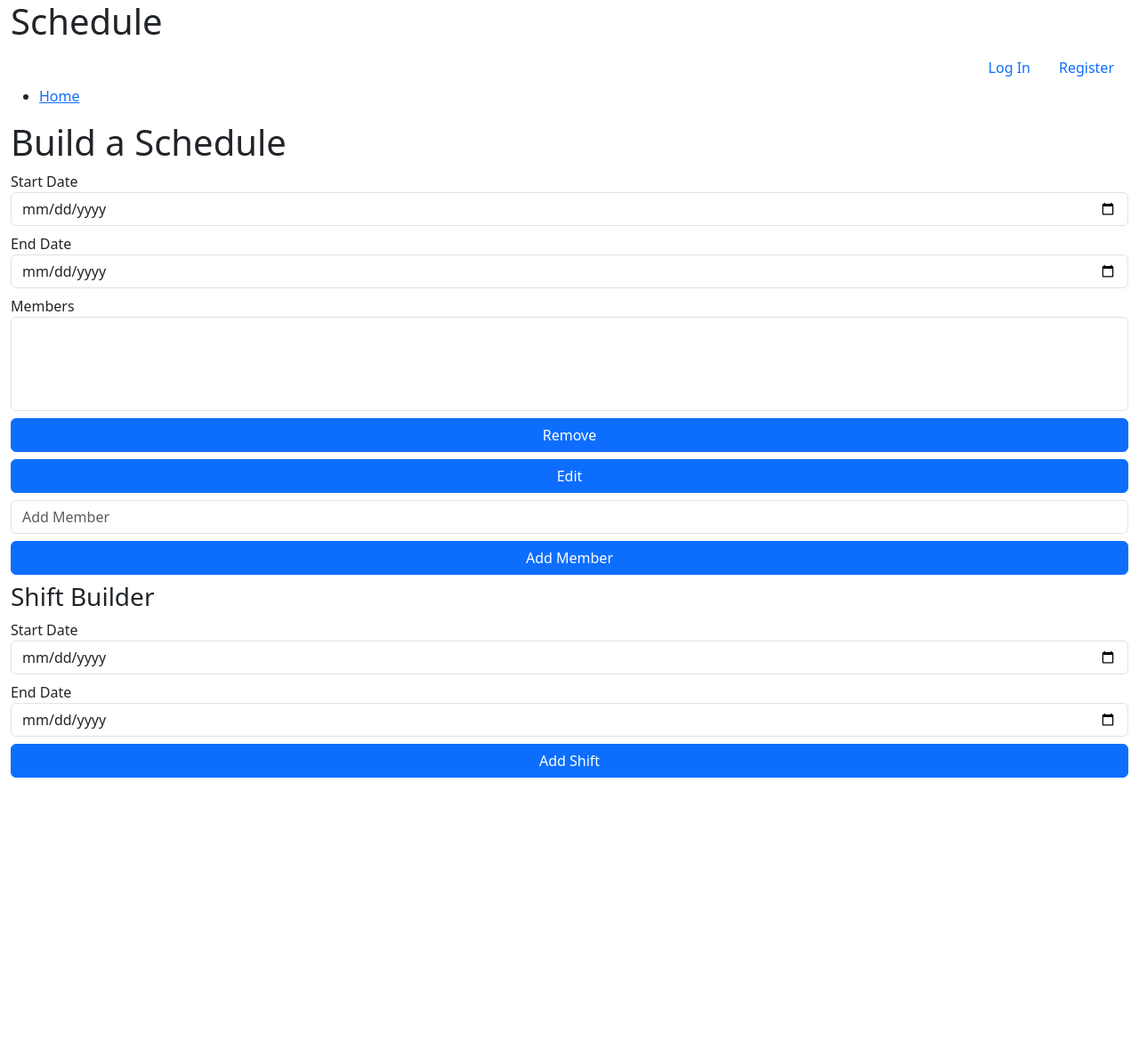
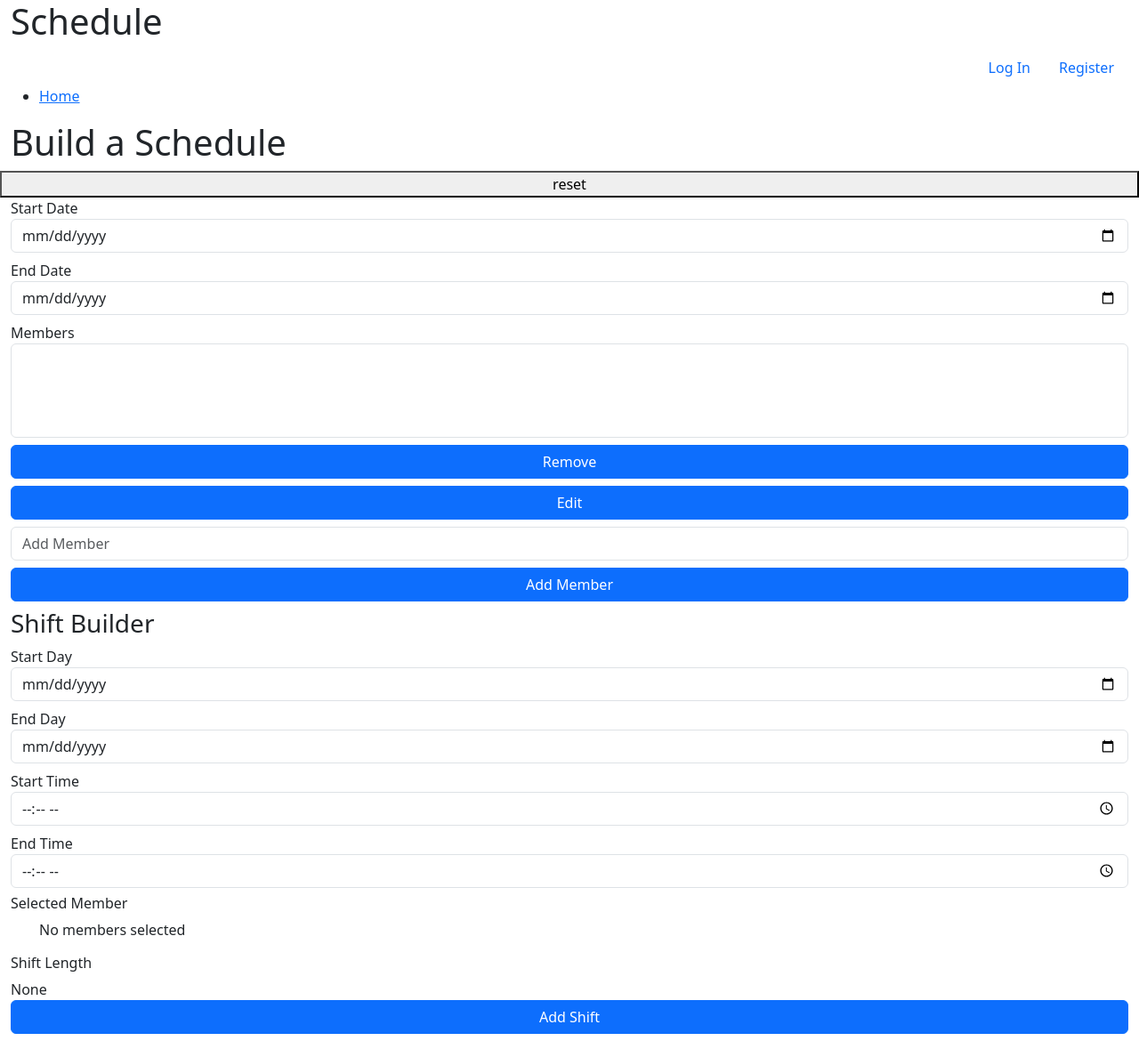
Before and after one commit to chris-calmatlas/schedules, a Django app: page / in a window 1280 px wide. Shown: the whole page at 89% size. Before the commit the page ends 874 px from the top, so only its background shows below. Run offline with Django 5.2, Linux system fonts and the light colour scheme; lists and menus that the app fills with data are empty.

Commit message:
Shift builder inputs. Date and time validation. Shift length calculator

```diff
--- a/project5/schedule/static/scripts/schedule.js
+++ b/project5/schedule/static/scripts/schedule.js
@@ -107,30 +107,81 @@ function buildScheduleContainer(startDateObject, endDateObject) {
     separateNodesIntoRows(document.querySelectorAll(".shiftContainer"))
 }
 
-function validateDateBoundaries(startInput, endInput) {
-    // end value exists
-    if(endInput.valueAsDate){
-        // start value also exists
-        if(startInput.valueAsDate){
-            // Validate and correct
+function normalizeDateInputs(startInput, endInput) {
+    const results = {
+        "Start and End": () => {
             if(endInput.valueAsDate < startInput.valueAsDate){
                 endInput.valueAsDate = startInput.valueAsDate
-                resetMessage(startInput).innerHTML = "Start must be before end"
             }
             return {
                 "startDate": startInput.valueAsDate,
                 "endDate": endInput.valueAsDate
             }
+        },
+
+        "Start Only": () => {
+            endInput.valueAsDate = startInput.valueAsDate
+            return {
+                "startDate": startInput.valueAsDate,
+                "endDate": endInput.valueAsDate
+            }
+        },
+
+        "End Only": () => {
+            const now = new Date()
+            if(endInput.valueAsDate > now){
+                startInput.valueAsDate = now
+            } else {
+                startInput.valueAsDate = endInput.valueAsDate
+            }
+
+            return {
+                "startDate": startInput.valueAsDate,
+                "endDate": endInput.valueAsDate
+            }
+        },
+
+        "No Dates": () => {
+            return
         }
-    } else {
-        // since we return early with a start value, we know there is no start value
-        resetMessage(startInput).innerHTML = "Select a start and end time"
     }
+
+    const boundaryCheck = utils.checkDateBoundaries(startInput.valueAsDate, endInput.valueAsDate)
+    return results[boundaryCheck]()
 }
 
-function datePicker() {
-    // functions
+function normalizeTimeInputs(startInput, endInput) {
+    const results = {
+        "Start and End": () => {
+            return {
+                "startTime": new Date(startInput.valueAsNumber),
+                "endTime": new Date(endInput.valueAsNumber)
+            }
+        },
 
+        "Start Only": () => {
+            // Add an hour
+            endInput.valueAsNumber = startInput.valueAsNumber + 3600000
+            return {
+                "startTime": new Date(startInput.valueAsNumber),
+                "endTime": new Date(endInput.valueAsNumber)
+            }
+        },
+
+        "End Only": () => {
+            return
+        },
+
+        "No Dates": () => {
+            return
+        }
+    }
+
+    const boundaryCheck = utils.checkDateBoundaries(new Date(startInput.valueAsNumber), new Date(endInput.valueAsNumber))
+    return results[boundaryCheck]()
+}
+
+function scheduleDatePicker() {
     // Get date inputs
     const dateInputs = {
         "start": document.querySelector(".scheduleStart"),
@@ -140,7 +191,7 @@ function datePicker() {
     // listeners
     Object.values(dateInputs).forEach(value => {
         value.addEventListener("change", () => {
-            const scheduleBoundaries = validateDateBoundaries(dateInputs.start, dateInputs.end)
+            const scheduleBoundaries = normalizeDateInputs(dateInputs.start, dateInputs.end)
             if(scheduleBoundaries){
                 utils.saveLocalJson("scheduleBoundaries", scheduleBoundaries)
                 buildScheduleContainer(scheduleBoundaries.startDate, scheduleBoundaries.endDate)
@@ -153,7 +204,7 @@ function datePicker() {
     if(restoredBoundaries){
         dateInputs.start.valueAsDate = new Date(restoredBoundaries.startDate)
         dateInputs.end.valueAsDate = new Date(restoredBoundaries.endDate)
-        const scheduleBoundaries = validateDateBoundaries(dateInputs.start, dateInputs.end)
+        const scheduleBoundaries = normalizeDateInputs(dateInputs.start, dateInputs.end)
         if(scheduleBoundaries){
             buildScheduleContainer(scheduleBoundaries.startDate, scheduleBoundaries.endDate)
         }
@@ -161,8 +212,6 @@ function datePicker() {
 }
 
 function memberManager(){
-    // functions
-
     // clean memberInput
     function cleanMemberInput(str){
         return str.trim().replace(/[^a-zA-Z0-9 \-_]/g, "")
@@ -306,6 +355,21 @@ function memberManager(){
     }
 
     // listeners
+    document.querySelector(".memberList").addEventListener("change", event => {
+        const shiftBuilderInfo = document.querySelector(".shiftBuilder .selectedMembers")
+        if(event.target.selectedOptions.length != 0){
+            const selectedOptions = Array.from(event.target.selectedOptions)
+            shiftBuilderInfo.innerHTML = ""
+            selectedOptions.forEach(option => {
+                const li = document.createElement("li")
+                li.innerHTML = option.innerHTML
+                shiftBuilderInfo.appendChild(li)
+            })
+        } else {
+            shiftBuilderInfo.innerHTML = "No members selected"
+        }
+    })
+
     document.querySelector(".memberAddButton").addEventListener("click", event => {
         event.preventDefault()
         addMemberFromInputNode(document.querySelector(".memberAddInput"))
@@ -369,37 +433,74 @@ function shiftBuilder(){
         })
     }
 
-    function validateShiftBoundaryInputs(startInput, endInput){
+    function validateShiftBoundaryInputs(dayInputs, timeInputs){
+        // Set shift days before checking times.
+        const dayBoundaries = normalizeDateInputs(dayInputs.start, dayInputs.end)
+        if(dayBoundaries){
+            const timeBoundaries = normalizeTimeInputs(timeInputs.start, timeInputs.end)
+            if(timeBoundaries){
+                // Add a day if we need to
+                if(dayBoundaries.startDate.getTime() == dayBoundaries.endDate.getTime()){
+                    if(timeBoundaries.endTime.getTime() <= timeBoundaries.startTime.getTime()){
+                        dayInputs.end.valueAsDate = utils.getNextDate(dayInputs.end.valueAsDate)
+                        dayBoundaries.endDate = dayInputs.end.valueAsDate
+                    }
+                }
+                return{
+                    "start": new Date(timeBoundaries.startTime.getTime() + dayBoundaries.startDate.getTime()),
+                    "end": new Date(timeBoundaries.endTime.getTime() + dayBoundaries.endDate.getTime())
+                }
+            }
+        }
+    }
 
+    function displayShiftLength(shiftBoundaries){
+        const shiftLengthContainer = document.querySelector(".shiftLength")
+        const shiftLength = utils.getDuration(shiftBoundaries.start, shiftBoundaries.end).part
+        const duration = {
+            weeks: shiftLength.weeks,
+            days: shiftLength.days,
+            hours: shiftLength.hours,
+            minutes: shiftLength.minutes
+        }
+        shiftLengthContainer.innerHTML = new Intl.DurationFormat().format(duration)
+    }
+
+    // Get day inputs
+    const dayInputs = {
+        "start": document.querySelector(".shiftStartDay"),
+        "end": document.querySelector(".shiftEndDay")
+    }
+
+    // Get time inputs
+    const timeInputs = {
+        "start": document.querySelector(".shiftStartTime"),
+        "end": document.querySelector(".shiftEndTime")
     }
 
     // listeners
+    document.querySelectorAll(".dateTimeInputs input").forEach(input => {
+        input.addEventListener("change", () => {
+            const shiftBoundaries = validateShiftBoundaryInputs(dayInputs, timeInputs)
+            if(shiftBoundaries){
+                displayShiftLength(shiftBoundaries)
+            }
+        })
+    })
+
     document.querySelector(".shiftAddButton").addEventListener("click", event => {
-        // is anyone selected?
-        const memberSelectNode = document.querySelector(".memberList")
-        const message = resetMessage(memberSelectNode)
-        const existingMembers = memberSelectNode.querySelectorAll("option")
-        const selectedMembersArray = Array.from(existingMembers).filter(node => node.selected)
-        if(selectedMembersArray.length < 1){
-            message.innerHTML = "Select a member to create a shift"
-            return
-        }
-
-        // Validate start and end times
-        const shiftStart = document.querySelector(".shiftStart")
-        const shiftEnd = document.querySelector(".shiftEnd")
-
-        // Shifts are valid within these boundaries
-        const shiftsBoundaries = validateDateBoundaries(shiftStart, shiftEnd)
-        if(!shiftsBoundaries){
-            return
-        }
+        event.preventDefault()
     })
 }
 
 document.addEventListener("DOMContentLoaded", () => {
     // Setup the page
-    datePicker()
+    document.querySelector(".clearLocalStorage").addEventListener("click", () => {
+        window.localStorage.clear()
+        window.location.reload()
+
+    })
+    scheduleDatePicker()
     memberManager()
     shiftBuilder()
 })
--- a/project5/schedule/static/scripts/utils.js
+++ b/project5/schedule/static/scripts/utils.js
@@ -1,3 +1,50 @@
+export const getDuration = function(startDateObject, endDateObject){
+    const dateDiff = Math.max(0, endDateObject - startDateObject)
+
+    const epochTimes = {
+        "years": 31536000000,
+        "weeks": 604800000,
+        "days": 86400000,
+        "hours": 3600000,
+        "minutes": 60000,
+        "seconds": 1000
+    }
+
+    const duration = {}
+    duration["total"] = {}
+    duration["part"] = {}
+    duration["whole"] = {}
+    Object.entries(epochTimes).forEach(([key, value]) => {
+        // Get the total without any remainders
+        duration["total"][key] = dateDiff / value
+        duration["whole"][key] = dateDiff % value ? 0 : dateDiff / value
+    })
+
+    Object.entries(epochTimes).reduce((remainder, [key, value]) => {
+        duration["part"][key] = Math.floor(remainder / value)
+        return (remainder % value)
+    }, dateDiff)
+
+    return duration
+}
+
+export const checkDateBoundaries = function(startDateObject, endDateObject){
+    if(startDateObject != null && startDateObject != "Invalid Date"){
+        if(endDateObject != null && endDateObject != "Invalid Date"){
+            return "Start and End"
+        }
+        return "Start Only"
+    }
+    if(endDateObject != null && endDateObject != "Invalid Date"){
+        if(startDateObject != null && startDateObject != "Invalid Date"){
+            return "Start and End"
+        }
+        return "End Only"
+    }
+
+    return "No Dates"
+}
+
 // Maps day Date.getDay() numbers to day names. Language support can be added here later.
 export const getDayName = function(dayNum){
     const dayNames = ["Sunday", "Monday", "Tuesday", "Wednesday", "Thursday", "Friday", "Saturday"]
--- a/project5/schedule/templates/schedule/index.html
+++ b/project5/schedule/templates/schedule/index.html
@@ -4,6 +4,7 @@
 {% block body %}
     <div class="row">
         <h1>Build a Schedule</h1>
+        <button class="clearLocalStorage">reset</button>
         <form class="mb-2">
             <div class="row">
                 <fieldset class="scheduleBuilder">
@@ -40,10 +41,20 @@
                 </fieldset>
                 <fieldset class="shiftBuilder">
                     <h3>Shift Builder</h3>
-                    <label for="shiftStart">Start Date</label>
-                    <input id="shiftStart" class="shiftStart form-control mb-2" name="shiftStart" type="date" />
-                    <label for="shiftEnd">End Date</label>
-                    <input id="shiftEnd" class="shiftEnd form-control mb-2" name="shiftEnd" type="date" />
+                    <div class="dateTimeInputs">
+                        <label for="shiftStartDay">Start Day</label>
+                        <input id="shiftStartDay" class="shiftStartDay form-control mb-2" name="shiftStartDay" type="date" />
+                        <label for="shiftEndDay">End Day</label>
+                        <input id="shiftEndDay" class="shiftEndDay form-control mb-2" name="shiftEndDay" type="date" />
+                        <label for="shiftStartTime">Start Time</label>
+                        <input id="shiftStartTime" class="shiftStartTime form-control mb-2" name="shiftStartTime" type="time" />
+                        <label for="shiftEndTime">End Time</label>
+                        <input id="shiftEndTime" class="shiftEndTime form-control mb-2" name="shiftEndTime" type="time" />
+                    </div>
+                        <h6>Selected Member</h6>
+                    <ul class="selectedMembers">No members selected</ul>
+                    <h6>Shift Length</h6>
+                    <div class="shiftLength">None</div>
                     <div class="d-flex flex-column">
                         <button class="shiftAddButton btn btn-primary" name="shiftAddButton">Add Shift</button>
                     </div>
```
